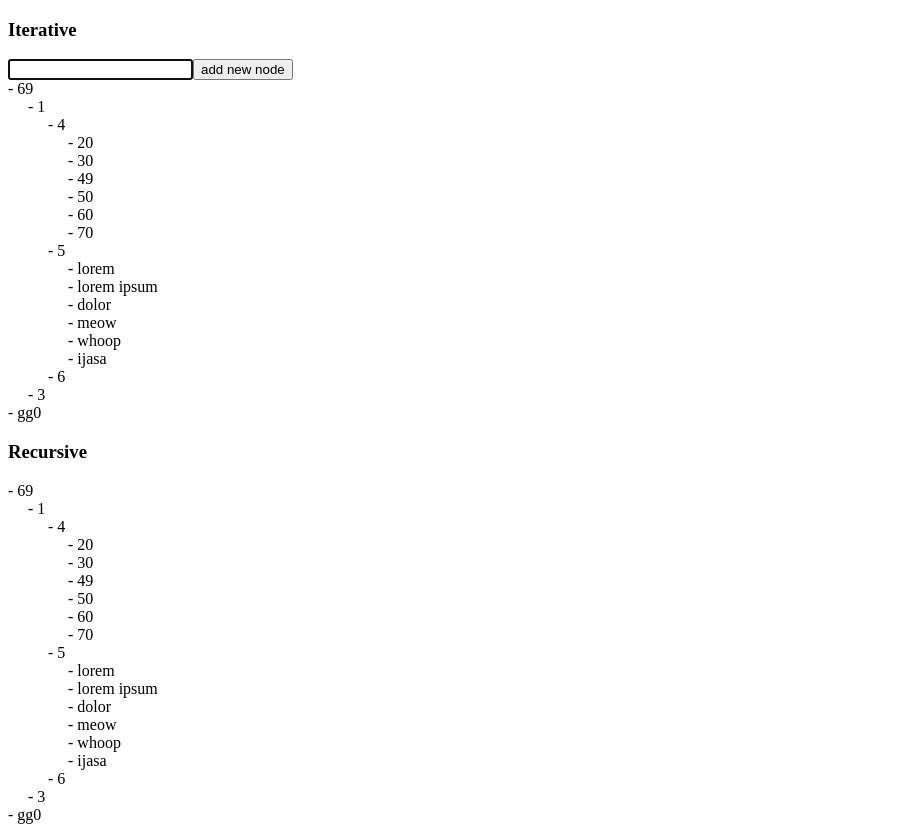
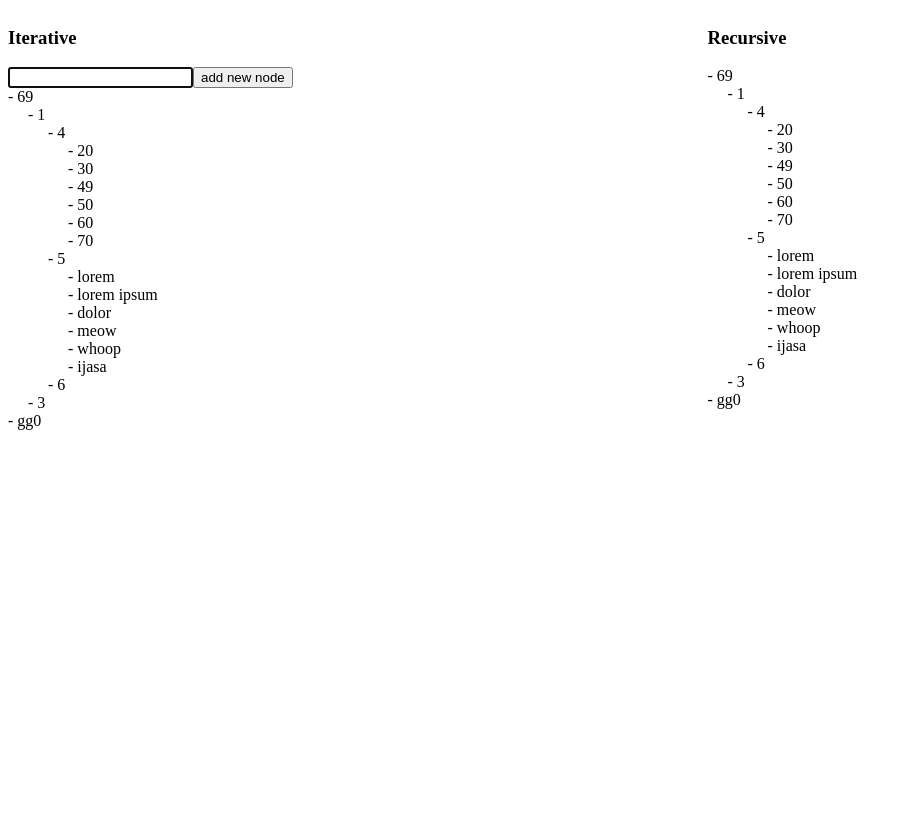
Before and after one commit to simsib/recursive-iterative-tree-traversal, a React app: page / in a window 1280 px wide. Both pictures are taken after a click on the element "Iterative". Shown: the whole page, without its empty margins (0-911 px from the left). After the commit the page ends 800 px from the top, so only its background shows below. Built offline with nearby package versions, Linux system fonts and the light colour scheme.

Commit message:
refactored and reused form

```diff
--- a/src/js/App.js
+++ b/src/js/App.js
@@ -19,7 +19,7 @@ class App extends React.Component {
   }
   render() {
     return (
-      <div>
+      <div className="flex-container">
         <TreeList name="Iterative" data={this.state.data} handleAdd={this.handleAdd.bind(this)} preprocess={IterativePreprocess}></TreeList>
         <TreeList name="Recursive" data={this.state.data} handleAdd={this.handleAdd.bind(this)} preprocess={RecursivePreprocess}></TreeList>
       </div>);
--- /dev/null
+++ b/src/js/InputForm.js
@@ -0,0 +1,29 @@
+import React, { Component } from 'react';
+
+class InputForm extends Component {
+    constructor(props) {
+        super(props);
+        this.state = {
+            newValue: ""
+        }
+    }
+    handleChange(event) {
+        this.setState({ newValue: event.target.value });
+    }
+    render() {
+        return (
+            <form
+                style={this.props.formStyle}
+                onSubmit={
+                    (e) => {e.preventDefault();this.props.handleSubmit(this.state.newValue)}}
+            >
+                <label>
+                    <input autoFocus type="text" value={this.state.newValue} onChange={this.handleChange.bind(this)} />
+                </label>
+                <input type="submit" value="add new node" />
+            </form>
+        );
+    }
+}
+
+export default InputForm;
--- a/src/js/ListItem.js
+++ b/src/js/ListItem.js
@@ -1,21 +1,16 @@
 import React from 'react';
+import InputForm from './InputForm';
 class ListItem extends React.Component {
     constructor(props) {
         super(props);
         this.state = {
             showInput: false,
-            newValue: ""
         }
     }
-    handleChange(event) {
-        this.setState({ newValue: event.target.value });
+    handleSubmit(newValue) {
+        this.props.handleAdd(this.props.value,newValue);
+        this.setState({ showInput: false});
     }
-    handleSubmit(e) {
-        e.preventDefault();
-        this.props.handleAdd(this.props.value, this.state.newValue);
-        this.setState({ showInput: false, newValue: "" });
-    }
-
     renderListItem(style) {
         return (
             <div onClick={() => {
@@ -27,26 +22,16 @@ class ListItem extends React.Component {
     }
     renderForm(formStyle) {
         if (this.state.showInput) {
-            return (
-                <form
-                    style={formStyle}
-                    onSubmit={this.handleSubmit.bind(this)}
-                >
-                    <label>
-                        <input autoFocus  type="text" value={this.state.newValue} onChange={this.handleChange.bind(this)} />
-                    </label>
-                    <input type="submit" value="add new node" />
-                </form>
+            return (<InputForm formStyle={formStyle} handleSubmit={this.handleSubmit.bind(this)}/>
             )
         }
     }
     render() {
         let style = {
-            paddingLeft: `${this.props.level * 20}px`,
-            cursor: 'pointer'
+            marginLeft: `${this.props.level * 20}px`,
         }
         let formStyle = {
-            paddingLeft: `${(this.props.level + 1) * 20}px`,
+            marginLeft: `${(this.props.level + 1) * 20}px`,
         }
         return (
             <div>
--- a/src/js/TreeList.js
+++ b/src/js/TreeList.js
@@ -1,12 +1,12 @@
 import React from 'react';
 import ListItem from './ListItem';
+import InputForm from './InputForm';
 
 class TreeList extends React.Component {
     constructor(props) {
         super(props);
         this.state = {
             showInput: false,
-            newValue: ""
         }
     }
     renderItems(items) {
@@ -18,35 +18,22 @@ class TreeList extends React.Component {
             );
         }).concat();
     }
-    handleChange(event) {
-        this.setState({ newValue: event.target.value });
-    }
-    handleSubmit(e) {
-        e.preventDefault();
-        this.props.handleAdd(null, this.state.newValue);
-        this.setState({ showInput: false, newValue: "" });
+    handleSubmit(newValue) {
+        this.props.handleAdd(null, newValue);
+        this.setState({ showInput: false});
     }
 
     renderForm(formStyle) {
         if (this.state.showInput) {
             return (
-                <form
-                    style={formStyle}
-                    onSubmit={this.handleSubmit.bind(this)}
-                >
-                    <label>
-                        <input autoFocus type="text" value={this.state.newValue} onChange={this.handleChange.bind(this)} />
-                    </label>
-                    <input type="submit" value="add new node" />
-                </form>
+                <InputForm formStyle={formStyle} handleSubmit={this.handleSubmit.bind(this)}/>
             )
         }
     }
     render() {
         let items = this.props.preprocess(this.props.data);
         return (
-            <div>
-                {/*<h3 onClick={() => { this.props.handleAdd(null, "new tree node") }}>{this.props.name}</h3>*/}
+            <div className="list-container">
                 <h3 onClick={() => { this.setState({ showInput: !this.state.showInput }) }}>{this.props.name}</h3>
                 {this.renderForm({})}
                 <div className="list">
```
